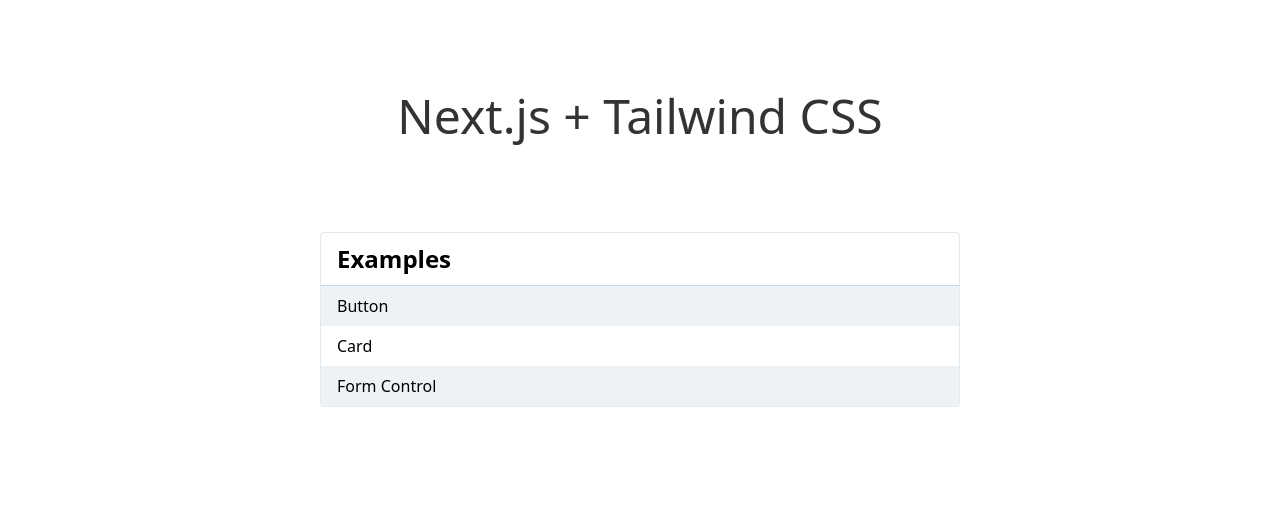
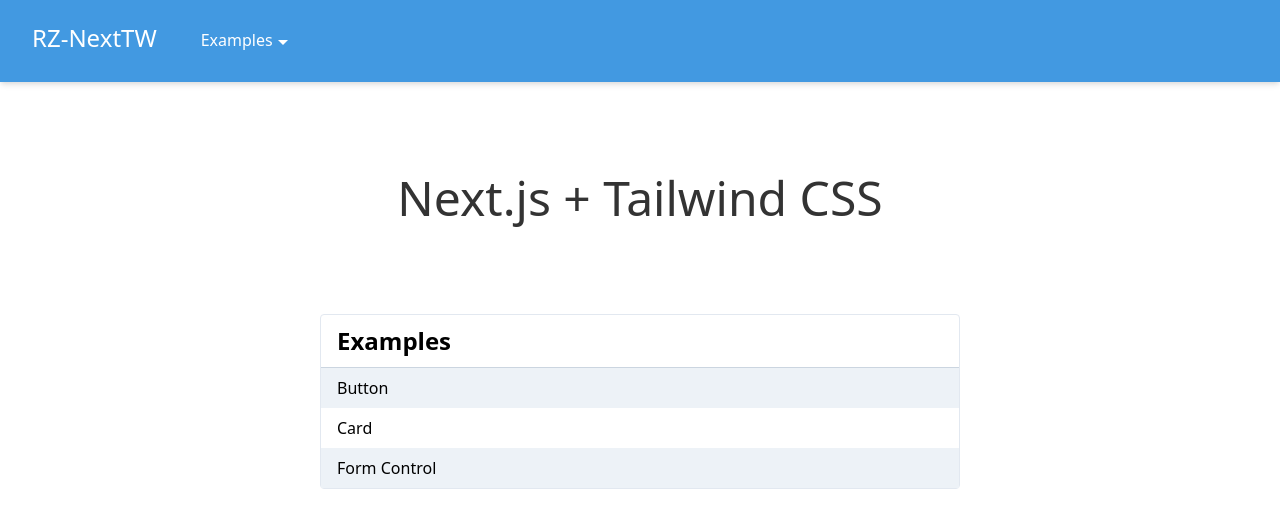
Before and after one commit to rzfury/rz-next-tailwind, a Next.js app: page / in a window 1280 px wide. Shown: the top 528 px of the page. Built offline with nearby package versions, Linux system fonts and the light colour scheme.

Commit message:
start working on layout

```diff
--- a/src/components/navbar/nav-link.tsx
+++ /dev/null
@@ -1,27 +0,0 @@
-import Link from 'next/link';
-
-export default function NavLink(props: RazorWindProps.Navigation.Link) {
-  if (props.dropdown) {
-    return (
-      <li>
-        <a className="cursor-pointer flex gap-x-1 px-1 py-2 border-b-2 border-blue-500 hover:border-white" onClick={() => alert('Dropdown not available yet.')}>
-          <span>{props.label}</span>
-          <svg className="fill-current text-white mt-2" xmlns="http://www.w3.org/2000/svg" width="12" height="12" viewBox="0 0 12 12">
-            <g id="down">
-              <path id="arrow" d="M1 4h10L6 9 1 4" />
-            </g>
-          </svg>
-        </a>
-      </li>
-    );
-  }
-  else {
-    return (
-      <li>
-        <Link href={props.href} passHref>
-          <a className="flex px-1 py-2 border-b-2 border-blue-500 hover:border-white">{props.label}</a>
-        </Link>
-      </li>
-    );
-  }
-}
--- /dev/null
+++ b/src/layout/layout.tsx
@@ -0,0 +1,34 @@
+import React from 'react';
+import Nav from './navbar/navbar';
+import SideBar from './sidebar/sidebar';
+
+export default function Layout(props: RazorWindProps.Layout) {
+  const navbarLinks: RazorWindProps.Navigation.Link[] = [
+    {
+      label: 'Examples',
+      href: '/examples',
+      dropdown: [
+        { href: '/button', label: 'Button' },
+        { href: '/card', label: 'Card' },
+        { href: '/form-control', label: 'Form Control' }
+      ],
+    }
+  ];
+
+  if (props.useSideBar) {
+    return (
+      <div className="flex min-h-screen">
+        <SideBar />
+        <main className="flex-grow">{props.children}</main>
+      </div>
+    );
+  }
+  else {
+    return (
+      <div className="">
+        <Nav brand="RZ-NextTW" links={navbarLinks} />
+        <main>{props.children}</main>
+      </div>
+    );
+  }
+}
--- /dev/null
+++ b/src/layout/navbar/nav-link.tsx
@@ -0,0 +1,40 @@
+import React from 'react';
+import Link from 'next/link';
+import conclass from '../../utility/conclass';
+
+export default function NavLink(props: RazorWindProps.Navigation.Link) {
+  if (props.dropdown) {
+    const [active, setActive] = React.useState(false);
+
+    const dropdownItems = props.dropdown.map(
+      item => (
+        <div className="px-4 py-3 whitespace-no-wrap text-gray-700 hover:bg-gray-200">
+          <a href={`${!item.noParent ? props.href : ''}${item.href}`} className="block">{item.label}</a>
+        </div>
+      )
+    );
+
+    return (
+      <li className="relative">
+        <a className="cursor-pointer flex gap-x-1 px-1 py-2 border-b-2 border-blue-500 hover:border-white" onClick={() => setActive(!active)}>
+          <span>{props.label}</span>
+          <svg className="fill-current text-white mt-2" xmlns="http://www.w3.org/2000/svg" width="12" height="12" viewBox="0 0 12 12">
+            <g id="down">
+              <path id="arrow" d="M1 4h10L6 9 1 4" />
+            </g>
+          </svg>
+        </a>
+        <div className={conclass('navbar-dropdown py-2', active ? 'visible' : 'hidden')}>{dropdownItems}</div>
+      </li>
+    );
+  }
+  else {
+    return (
+      <li>
+        <Link href={props.href} passHref>
+          <a className="flex px-1 py-2 border-b-2 border-blue-500 hover:border-white">{props.label}</a>
+        </Link>
+      </li>
+    );
+  }
+}
--- a/src/components/navbar/navbar.tsx
+++ b/src/layout/navbar/navbar.tsx
@@ -6,7 +6,7 @@ import NavLink from './nav-link';
 class Nav extends React.Component<RazorWindProps.Navigation.Nav, any> {
   render() {
     return (
-      <nav className="px-8 py-5 bg-blue-500 flex text-white gap-x-10">
+      <nav className="flex gap-x-10 px-8 py-5 text-white bg-blue-500 shadow-md">
         <NavBrand text={this.props.brand}/>
         <ul className="flex items-center gap-x-4">
           {this.props.links.map(link => (
--- /dev/null
+++ b/src/layout/sidebar/sidebar.tsx
@@ -0,0 +1,13 @@
+import React from 'react';
+
+class SideBar extends React.Component<RazorWindProps.Layout, any> {
+  render() {
+    return (
+      <div className="layout-sidebar">
+
+      </div>
+    )
+  }
+}
+
+export default SideBar;
--- a/src/pages/index.tsx
+++ b/src/pages/index.tsx
@@ -1,6 +1,7 @@
 import React from "react";
 import Link from 'next/link';
 import Card from "../components/card/card";
+import Layout from "../layout/layout";
 
 export default class Index extends React.Component {
   examples: any = [
@@ -51,7 +52,7 @@ export default class Index extends React.Component {
 
   render() {
     return (
-      <div>
+      <Layout>
         <div className="py-20">
           <h1 className="text-5xl text-center text-accent-1">
             Next.js + Tailwind CSS
@@ -66,7 +67,7 @@ export default class Index extends React.Component {
             {this.renderExamples()}
           </Card>
         </div>
-      </div>
+      </Layout>
     )
   }
 }
--- /dev/null
+++ b/src/styles/components/layout/layout.css
@@ -0,0 +1,3 @@
+.main-layout {
+
+}
--- /dev/null
+++ b/src/styles/components/layout/navbar.css
@@ -0,0 +1,7 @@
+.navbar-dropdown {
+  @apply absolute mt-2 bg-white shadow-md rounded;
+}
+
+.navbar-dropdown-item {
+  @apply block;
+}
--- a/src/styles/index.css
+++ b/src/styles/index.css
@@ -5,6 +5,8 @@
 @import "tailwindcss/utilities";
 
 /* Component */
+@import "./components/layout/layout.css";
+@import "./components/layout/navbar.css";
 @import "./components/buttons.css";
 @import "./components/form.css";
 @import "./components/modal.css";
```
Also changed, not shown: global.d.ts (+9 -4 lines), src/layout/navbar/nav-brand.tsx (renamed from src/components/navbar/nav-brand.tsx).
